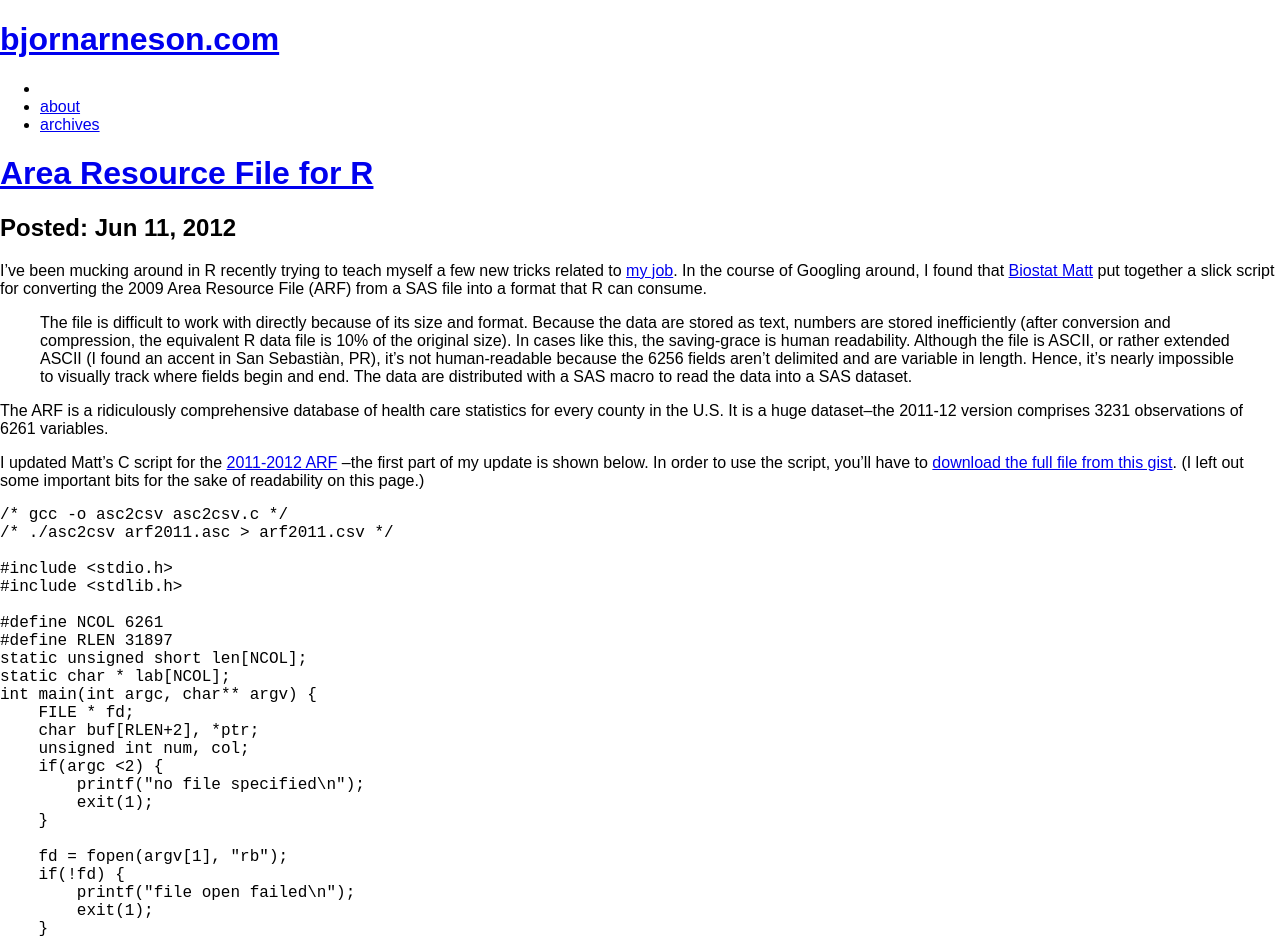
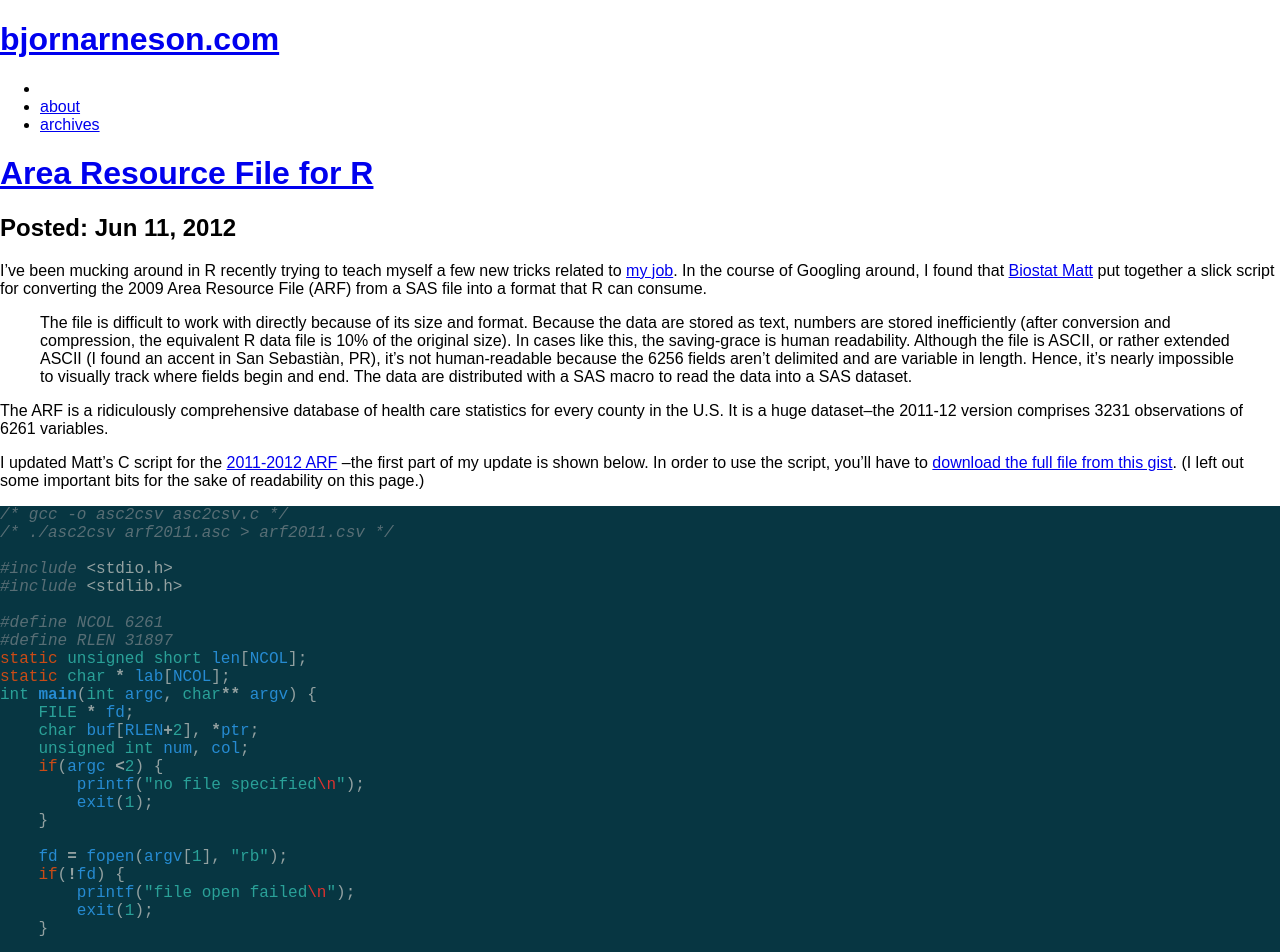
Before and after one commit to bjornarneson/bjornarneson.github.io, a Jekyll site: the page built from _posts/blog/2012-06-11-area-resource-file-for-R.md, in a window 1280 px wide. Shown: the top 952 px of the page. Built offline with Jekyll 4.4.1, drawn with Linux system fonts in a browser that asks for light colours; nearby versions of some CDN libraries; Markdown is read by kramdown in place of the engine named in the settings.

Commit message:
Update styles.css

```diff
--- a/css/styles.css
+++ b/css/styles.css
@@ -1,3 +1,4 @@
 ---
 ---
 {% include styles/normalize.css %}
+{% include styles/solarized-dark.css %}
```
